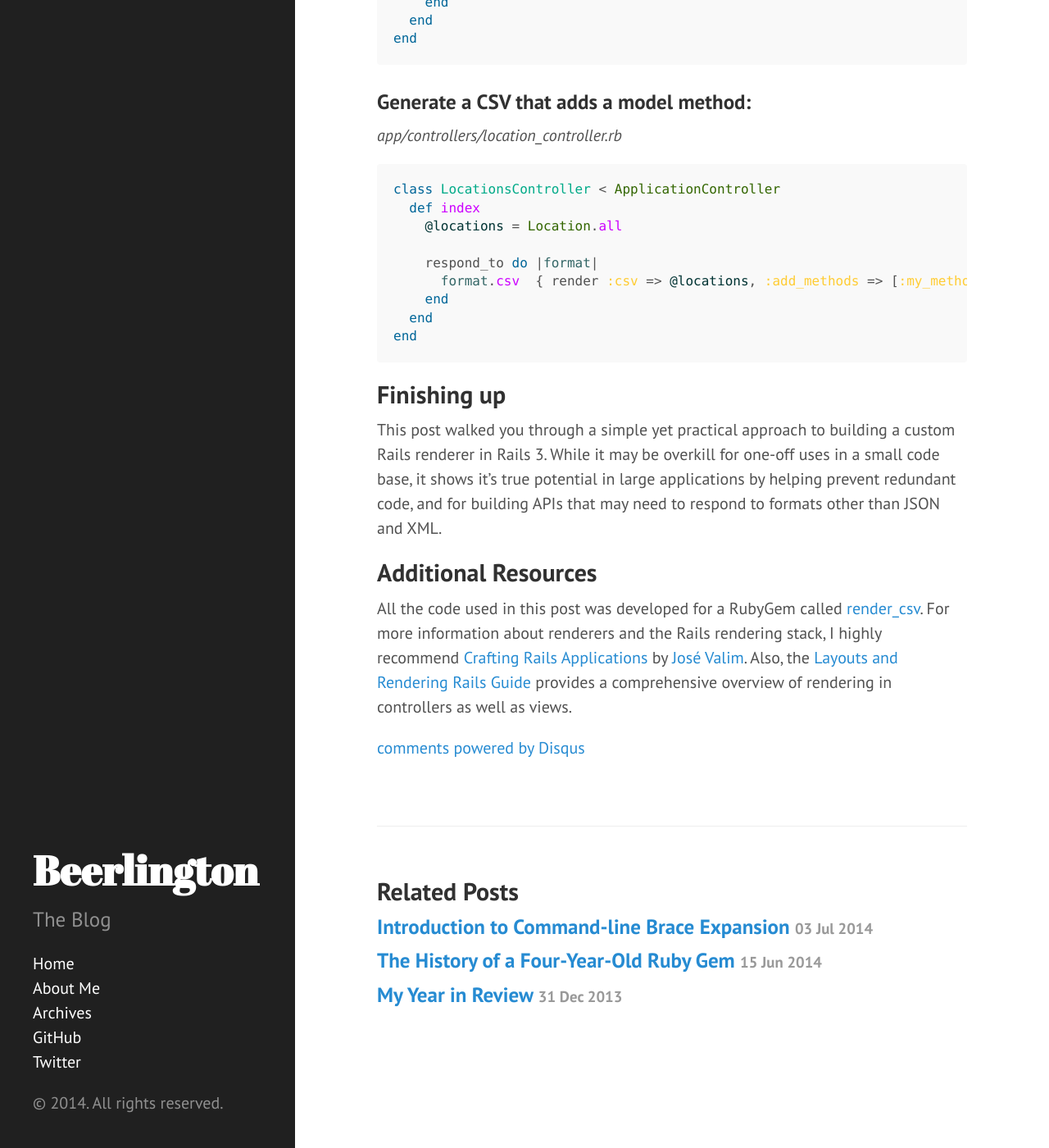
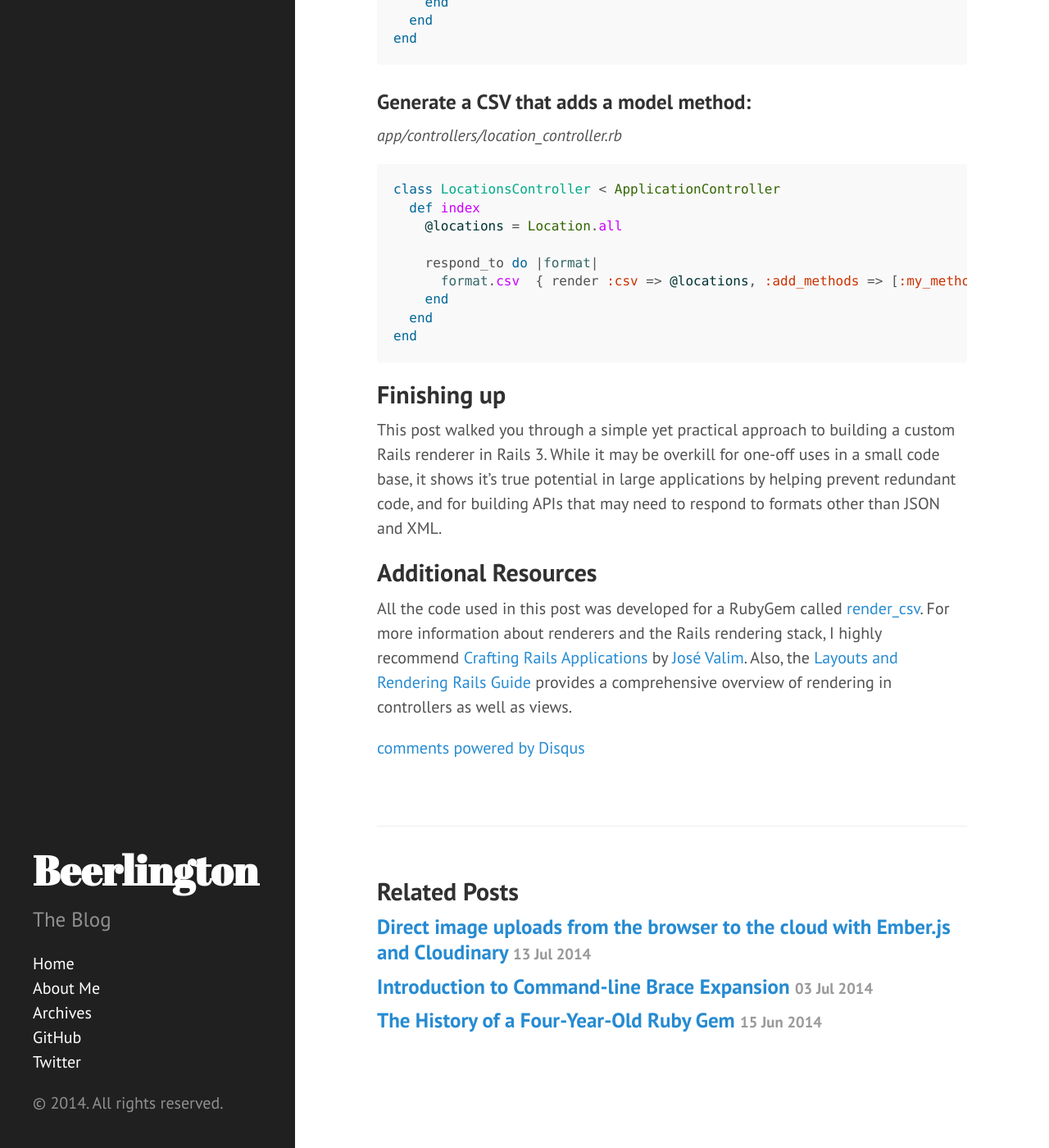
Before and after one commit to beerlington/beerlington.github.com, a Jekyll site: the page built from _posts/2011-07-25-building-a-csv-renderer-in-rails-3.markdown, in a window 1280 px wide and 1400 px high, scrolled down 6191 px. Shown: the whole window at 82% size. Built offline with Jekyll 4.4.1, drawn with Linux system fonts in a browser that asks for light colours; Markdown is read by kramdown in place of the engine named in the settings; comment, search, counter and statistics services are not loaded; some of the changed lines change nothing that is shown.

Commit message:
Adds cloudinary blog post

````diff
--- /dev/null
+++ b/_posts/2014-07-13-direct-image-uploads-with-emberjs-and-cloudinary.markdown
@@ -0,0 +1,302 @@
+---
+layout: post
+title: "Direct image uploads from the browser to the cloud with Ember.js and Cloudinary"
+date: 2014-07-13 10:19
+comments: true
+categories: emberjs cloudinary javascript
+---
+
+Uploading images to a web application has historically sucked. If you're in the Ruby on Rails world, there are a few gems like [Paperclip](https://github.com/thoughtbot/paperclip) and [Carrierwave](https://github.com/carrierwaveuploader/carrierwave) which are great attempts at solving this problem, but are about as fun to work with as a pile of rocks. I'm picking on these two in particular because they are the [most popular Rails file upload gems](https://www.ruby-toolbox.com/categories/rails_file_uploads), and every time I have to use one of these libraries, I get pissed off.
+
+Some of the issues I have with these gems include:
+
+* They try to cover every possible use case, making it difficult to
+  figure out what code you actually need.
+* The DSLs are designed with nearly infinite flexibility, making them hard
+  to learn and remember.
+* They require storing image meta data in the database and it's hard to remember which columns are required.
+* You're forced to manually run a server-side process if you decide you want to resize the images after they've already been uploaded.
+* They're not opinionated enough and we end up with a slightly different implementation each time.
+
+The last point is the main reason I'm writing this post. I like opinions and hate thinking about something boring after I've done it once. This is why I use Ember.js, Rails, OS X, a car with automatic transmission, and the popcorn setting on my microwave. I also don't set the clock on my microwave, but that has nothing to do with this blog post.
+
+## Re-evaluating Our Needs
+
+When [Agilion](http://agilion.com/) started working on a new customer project last month, I was less than thrilled to find out that we'd need to support image uploads. This was our first Ember.js project that required image uploads, so after a short discussion among our team, we wanted to try something different.
+
+We decided to use [Cloudinary](http://cloudinary.com/) with direct image uploads to see if it made our lives any easier. The idea behind it is that the images go directly to the cloud storage host, and never pass through your server. If you've ever used Stripe for credit card processing, it's basically the same concept but for images. None of us had ever done this before, but the prospect of not dealing with storage, resizing images, and complicated documentation sounded too good to be true.
+
+Our main goal for trying this approach was to reduce the development effort to support image uploading. Since all of our new projects are in Ember.js, we wanted to find a solution that would work well for this framework. As contract developers, we try to reduce our implementation time to keep costs down for our customers, and this seemed like a great opportunity to do that.
+
+## Background Information and a Demo
+
+After doing some research on direct image uploads, we learned that the basic flow works like this:
+
+* User visits page and clicks file upload button
+* User selects one or more images
+* Images are sent directly to Cloudinary from the browser
+* Cloudinary sends back meta data for each image one at a time, including the "public id" (later used to retrieve images)
+* Browser makes API request to the server to create a new record for each image, and includes the Cloudinary "public id" in the request
+
+Rather than including a bunch of client-specific code that would not be fully functional, I created a simple [Ember application](https://github.com/beerlington/cats-ui) that is backed by a [Rails API](https://github.com/beerlington/cats-api). They are in separate repos because that is how we develop Ember apps at Agilion.
+
+At the time of writing, the demo is using:
+
+* [ember](http://emberjs.com/) - 1.6.0
+* [ember-data](https://github.com/emberjs/data) - 1.0.0-beta.8
+* [ember-cli](http://iamstef.net/ember-cli/) - 0.0.37
+* [cloudinary_js](https://github.com/cloudinary/cloudinary_js) - 1.0.17
+* [jquery-ui](http://jqueryui.com/) - 1.10.4
+* [jquery-file-upload](http://blueimp.github.io/jQuery-File-Upload/) - 9.5.7
+* [Rails](http://rubyonrails.org/) - 4.1.2
+* [Rails::API](https://github.com/rails-api/rails-api) - 0.2.1
+
+## Required Pieces of the Application
+
+### Client-side (Ember)
+
+* Initializer with Cloudinary configuration settings
+* Cat Model
+* Cats Controller
+* Cloudinary File Input View
+* Cats Template
+* Cloudinary Image Tag Helper
+
+### Server-side (Rails)
+
+* API endpoint to generate authentication signature
+* API endpoint to persist a record
+
+I've only included the most important pieces of the Ember code to reduce the length of this post. Things like the router and Cats route are omitted but can be found in the example app. I've also left out the server-side code we use to generate the authentication signature because I want this to be a server-agnostic tutorial.
+
+## Cloudinary Config Initializer
+
+The initializer is simply telling the Cloudinary plugin what the **cloud name** and **public key** are for this application. In an Ember-CLI project, these values are stored in the [environment-specific configuration](https://github.com/beerlington/cats-ui/blob/master/config/environment.js#L30-L31). Note that there *is* a private key, but this is *not* set in the Ember app. The private key is used when creating an authentication signature (see section below) and is only included in the Rails app settings.
+
+**app/initializers/cloudinary.js** - [GitHub](https://github.com/beerlington/cats-ui/blob/master/app/initializers/cloudinary.js)
+
+```js
+export default {
+  name: 'cloudinary',
+
+  initialize: function(/* container, app */) {
+    $.cloudinary.config({
+      cloud_name: CatsUiENV.CLOUDINARY_NAME,
+      api_key:    CatsUiENV.CLOUDINARY_KEY
+    });
+  }
+};
+```
+
+## Cat Model
+
+The Cat model is pretty straightforward. We have a property for the name
+of the cat, and a property for the Cloudinary Public ID. Both of these
+attributes correspond to database columns on the [Cat model](https://github.com/beerlington/cats-api/blob/master/app/models/cat.rb) in the Rails application. Note that both are required in the demo.
+
+**app/models/cat.js** - [GitHub](https://github.com/beerlington/cats-ui/blob/master/app/models/cat.js)
+
+```js
+export default DS.Model.extend({
+  name:               DS.attr('string'),
+  cloudinaryPublicId: DS.attr('string')
+});
+```
+
+## The Cats Template
+
+In the demo, the Cats template is used as both an index page to list all of the cats, as well as the location of the new cat form. I have only
+included the form portion here.
+
+**app/templates/cats.hbs** - [GitHub](https://github.com/beerlington/cats-ui/blob/master/app/templates/cats.hbs)
+
+{% highlight html %}
+{% raw %}
+<form role="form" {{action 'createCat' on='submit'}}>
+  <div class="form-group">
+    <label for="cat-name">Cat Name</label>
+    {{input value=newCat.name class="form-control" id="cat-name" placeholder='Cat Name'}}
+  </div>
+  <div class="form-group">
+    <label for="cat-image">File input</label>
+    {{view 'cloudinary'}}
+  </div>
+  <button type="submit" class="btn btn-default">Submit</button>
+</form>
+{% endraw %}
+{% endhighlight %}
+
+In the code above, you can see that we are rendering the file input tag using an Ember view called 'cloudinary'.
+
+## The Cloudinary View
+
+The Cloudinary file input view has a few responsibilities related to setup and configuration of the Cloudinary widget. Here is the entire view in one piece, but it is broken down and explained in detail further down:
+
+**app/views/cloudinary.js** - [GitHub](https://github.com/beerlington/cats-ui/blob/master/app/views/cloudinary.js)
+
+```js
+import Ember from 'ember';
+
+export default Ember.View.extend({
+  tagName: 'input',
+  name: 'file',
+  classNames: ['cloudinary-fileupload address-form-upload'],
+  attributeBindings: ['name', 'type', 'data-cloudinary-field', 'data-form-data'],
+  type: 'file',
+  'data-cloudinary-field': 'image_id',
+
+  didInsertElement: function() {
+    var _this = this,
+      controller = this.get('controller');
+
+    $.get(CatsUiENV.API_NAMESPACE + '/cloudinary_params', {timestamp: Date.now() / 1000}).done(function(response) {
+      // Need to ensure that the input attribute is updated before initializing Cloudinary
+      Ember.run(function() {
+        _this.set('data-form-data', JSON.stringify(response));
+      });
+
+      _this.$().cloudinary_fileupload({
+        disableImageResize: false,
+        imageMaxWidth: 1000,
+        imageMaxHeight: 1000,
+        acceptFileTypes: /(\.|\/)(gif|jpe?g|png|bmp|ico)$/i,
+        maxFileSize: 5000000 // 5MB
+      });
+
+      _this.$().bind('fileuploaddone', function (e, data) {
+        controller.set('newCat.cloudinaryPublicId', data.result.public_id);
+      });
+    });
+  }
+});
+```
+
+
+First, it is responsible for loading the authentication signature from the Rails API (details below):
+
+```js
+$.get(CatsUiENV.API_NAMESPACE + '/cloudinary_params', {timestamp: Date.now() / 1000}).done(function(response) {
+  Ember.run(function() {
+    _this.set('data-form-data', JSON.stringify(response));
+  });
+
+  // ...
+```
+
+It appends the returned signature object to a data attribute on the file input HTML element called "data-form-data". Note that this is done within an `Ember.run` function to ensure that it is finished before initializing up the Cloudinary file upload. This was something that stumped us at first, and I'm sure there's a better approach.
+
+After the signature data is set, the view initializes the Cloudinary file upload widget on the input.  Here is where we define the settings for our project such as the maximum file size allowed, accepted file types (images) and the maximum dimensions of the image (it automatically scales them down):
+
+```js
+_this.$().cloudinary_fileupload({
+  disableImageResize: false,
+  imageMaxWidth: 1000,
+  imageMaxHeight: 1000,
+  acceptFileTypes: /(\.|\/)(gif|jpe?g|png|bmp|ico)$/i,
+  maxFileSize: 5000000 // 5MB
+});
+```
+
+The last functionality this view is responsible for is handling the Cloudinary response and setting a cat's Cloudinary public ID. Cloudinary sends various events to the input including progress and completion, to which you can bind functionality. In the demo, we're just binding to the 'fileuploaddone' event and setting a controller property when it's complete.
+
+```js
+_this.$().bind('fileuploaddone', function (e, data) {
+  controller.set('newCat.cloudinaryPublicId', data.result.public_id);
+});
+```
+
+## The Cats Controller
+
+In the demo, the cats controller is a simplified version of what you
+would use in a production application. Here we are just persisting the cat
+with ember-data, and then creating a new Cat record so the form has a
+different object.
+
+```js
+export default Ember.ArrayController.extend({
+  // omitted ...
+
+  actions: {
+    createCat: function() {
+      var _this = this;
+
+      this.get('newCat').save().then(function() {
+        _this.set('newCat', _this.store.createRecord('cat'));
+      });
+    }
+  }
+});
+```
+
+## Authentication Signature
+
+Another thing that tripped us up was the process for authenticating the Cloudinary image upload request. Cloudinary requires that you generate an authentication signature on the server and pass it to the client *before* initializing the file upload. It wasn't clear from the Cloudinary documentation *why* this needed to be done or what was actually required to do it.
+
+It also seemed counter-intuitive at first that we were depending on the Rails API for something that was supposedly 100% client-side, but from a security standpoint, it makes perfect sense. The authentication signature is a property that is sent to Cloudinary with the images, and is used to authenticate your request.
+
+When the page loads, our application makes a request to the server (via the Cats view) that generates an authentication signature. I've omitted the [controller code to generate the JSON](https://github.com/beerlington/cats-api/blob/master/app/controllers/v1/cloudinary_params_controller.rb), but the request will look something like this:
+
+```
+http://localhost:3000/v1/cloudinary_params?timestamp=1405265520.34
+```
+
+That request returns a response that looks like this:
+
+```json
+{
+  "timestamp":1405265520,
+  "signature":"4a49f7e9009924b0d811e9bdc8798ca19cdb2da4",
+  "api_key":"123456789012345"
+}
+```
+
+Note that the API key is the same *public* key that is also set in the
+Cloudinary initializer above.
+
+As described in the Cats view section, this entire signature object is appended to a data attribute on the file input field, and the Cloudinary upload widget automatically sends it with the image data when a user selects an image.
+
+## Viewing the images
+
+At this point you have an Ember.js application that can upload images directly to Cloudinary, but what good is that if you can't retrieve and view the images?
+
+Another frustrating thing about the Cloudinary documentation is that everything we needed for this project was scattered among at least three different sources. After we had image uploads working, the docs we had referenced assumed we were using our server-side framework (Rails) to render our templates. Since Ember uses Handlebars and the templates are rendered 100% client-side, we needed a different solution.
+
+We ended up creating a helper to handle this functionality, but in retrospect, a component may have been a more semantic option for us.
+
+**app/helpers/cloudinary-tag.js** - [GitHub](https://github.com/beerlington/cats-ui/blob/master/app/helpers/cloudinary-tag.js)
+
+```js
+export default Ember.Handlebars.makeBoundHelper(function(publicId, options) {
+  if (Em.isBlank(publicId)) { return ''; }
+
+  var height = options.hash.height || 535,
+    width = options.hash.width || 535,
+    crop = options.hash.crop || 'fill',
+    cssClass = options.hash.class || 'cloudinary-image';
+
+  return new Ember.Handlebars.SafeString($.cloudinary.image(publicId, {
+    width: width,
+    height: height,
+    crop: crop,
+    class: cssClass
+  }).prop('outerHTML'));
+});
+```
+
+Again, I've omitted the [irrelevant template code](https://github.com/beerlington/cats-ui/blob/master/app/templates/cats.hbs#L5-L14) and only left in what is required to render the HTML image tag:
+
+**app/templates/cats.hbs** - [GitHub](https://github.com/beerlington/cats-ui/blob/master/app/templates/cats.hbs)
+
+{% highlight html %}
+{% raw %}
+<!-- omitted... -->
+{{cloudinary-tag cloudinaryPublicId}}
+<!-- omitted... -->
+{% endraw %}
+{% endhighlight %}
+
+## Conclusion
+
+While not necessarily specific to this approach, the biggest downside I can see is that you're locking yourself into a single vendor. The pricing is reasonable for smallish applications that are just getting off the ground, but if you expect your users to upload thousands of large images, you'll quickly find yourself in Cloudinary's "Enterprise/Custom Plan" (which I suspect is significantly more expensive than straight up Amazon S3). During testing, we started on the free plan which includes 500MB of total storage and 1GB of monthly bandwidth. We ended up blowing through the 1GB of bandwidth in a couple days and had to upgrade to the $35/month "Basic" plan. In Cloudinary's defense, we were uploading large images during testing, which was not really necessary since we could have just been testing with much smaller file sizes.
+
+Despite some initial frustration with the Cloudinary documentation, my overall impression is that this is the future of image and file uploading in JavaScript web applications. By not depending on the server to process image and file uploads, the API code is simpler and easier to maintain. Pushing this responsibility onto a cloud host like Cloudinary allows us to develop faster and focus on functionality that is relevant to our customers' applications.
--- a/public/css/syntax.css
+++ b/public/css/syntax.css
@@ -54,7 +54,7 @@
 .sx { color: #CC3300 } /* Literal.String.Other */
 .sr { color: #33AAAA } /* Literal.String.Regex */
 .s1 { color: #CC3300 } /* Literal.String.Single */
-.ss { color: #FFCC33 } /* Literal.String.Symbol */
+.ss { color: #CC3300 } /* Literal.String.Symbol */
 .bp { color: #336666 } /* Name.Builtin.Pseudo */
 .vc { color: #003333 } /* Name.Variable.Class */
 .vg { color: #003333 } /* Name.Variable.Global */
````
